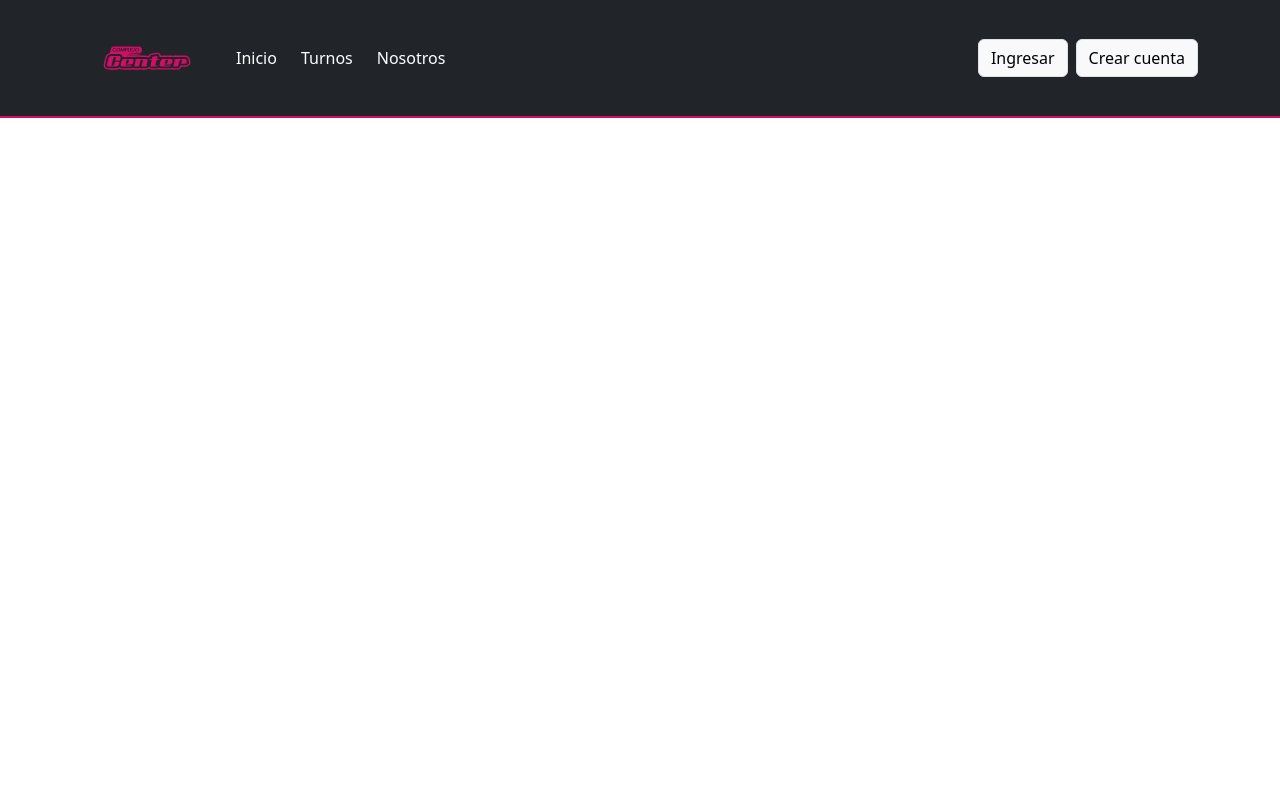
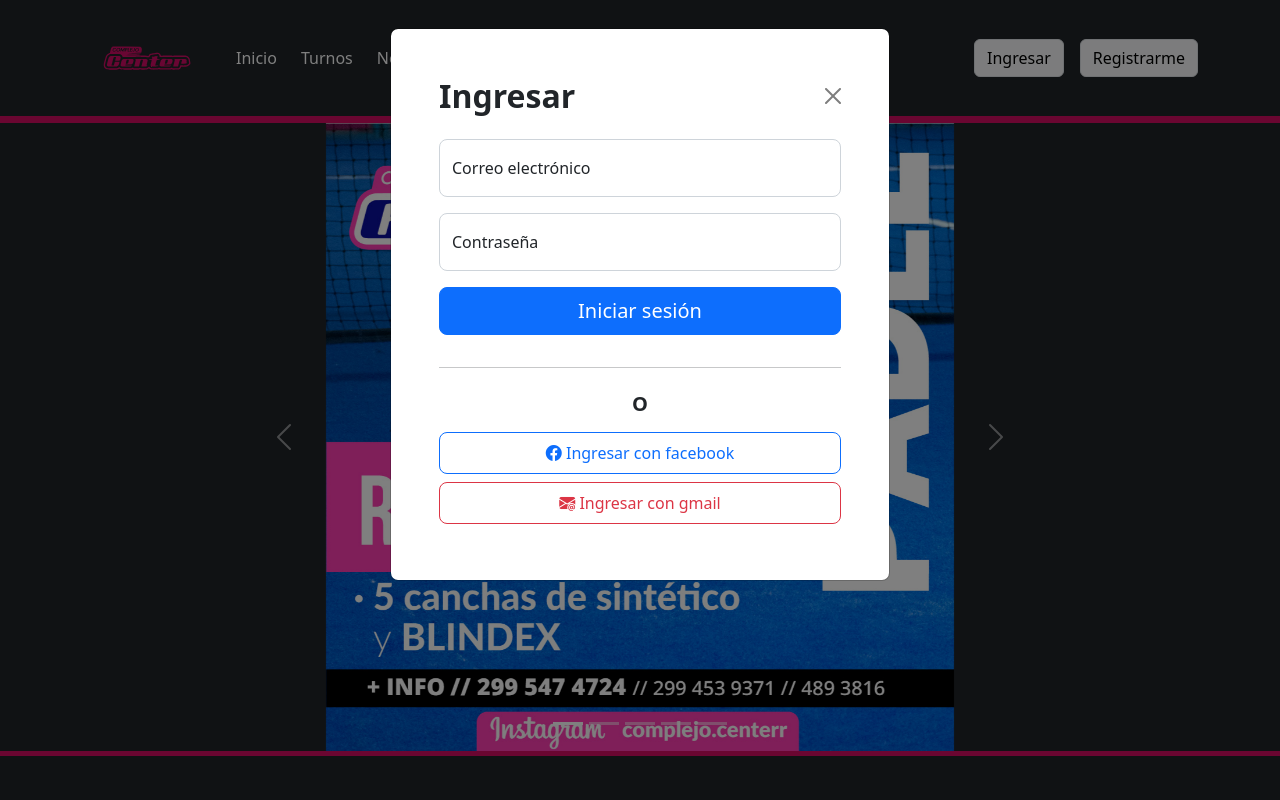
Before and after one commit to wtfranco22/complejo-frontend, a Vue app: page / in a window 1280 px wide. Both pictures are taken after a click on the button "Ingresar". Shown: the top 800 px of the page. Built offline with nearby package versions, Linux system fonts and the light colour scheme.

Commit message:
agregando componentes para vista de login y registro

```diff
--- /dev/null
+++ b/src/components/Actividades.vue
@@ -0,0 +1,48 @@
+<script setup>
+</script>
+<template>
+    <div class="container-fluid bg-dark d-flex justify-content-center">
+        <div id="carouselExampleCaptions" class="carousel slide col-8 ">
+            <div class="carousel-indicators">
+                <button type="button" data-bs-target="#carouselExampleCaptions" data-bs-slide-to="0" class="active"
+                    aria-current="true" aria-label="Slide 1"></button>
+                <button type="button" data-bs-target="#carouselExampleCaptions" data-bs-slide-to="1"
+                    aria-label="Slide 2"></button>
+                <button type="button" data-bs-target="#carouselExampleCaptions" data-bs-slide-to="2"
+                    aria-label="Slide 3"></button>
+                <button type="button" data-bs-target="#carouselExampleCaptions" data-bs-slide-to="3"
+                    aria-label="Slide 4"></button>
+                <button type="button" data-bs-target="#carouselExampleCaptions" data-bs-slide-to="4"
+                    aria-label="Slide 5"></button>
+            </div>
+            <div class="carousel-inner">
+                <div class="carousel-item active">
+                    <img src="../assets/padel.jpg" class="d-block mx-auto w-75" alt="...">
+                </div>
+                <div class="carousel-item">
+                    <img src="../assets/futbol.jpg" class="d-block mx-auto w-75" alt="...">
+                </div>
+                <div class="carousel-item">
+                    <img src="../assets/gimnasio.jpg" class="d-block mx-auto w-75" alt="...">
+                </div>
+                <div class="carousel-item">
+                    <img src="../assets/pileta.jpg" class="d-block mx-auto w-75" alt="...">
+                </div>
+                <div class="carousel-item">
+                    <img src="../assets/squash.jpg" class="d-block mx-auto w-75" alt="...">
+                </div>
+            </div>
+            <button class="carousel-control-prev" type="button" data-bs-target="#carouselExampleCaptions"
+                data-bs-slide="prev">
+                <span class="carousel-control-prev-icon" aria-hidden="true"></span>
+                <span class="visually-hidden">Anterior</span>
+            </button>
+            <button class="carousel-control-next" type="button" data-bs-target="#carouselExampleCaptions"
+                data-bs-slide="next">
+                <span class="carousel-control-next-icon" aria-hidden="true"></span>
+                <span class="visually-hidden">Siguiente</span>
+            </button>
+        </div>
+    </div>
+</template>
+<style scoped></style>
--- a/src/components/Footer.vue
+++ b/src/components/Footer.vue
@@ -28,4 +28,7 @@ var anio = new Date().getFullYear();
 </template>
 
 <style scope>
+.container-fluid {
+  border-top: 5px solid #d40c63;
+}
 </style>
--- a/src/components/Header.vue
+++ b/src/components/Header.vue
@@ -1,5 +1,6 @@
 <script setup>
-
+import Login from './Login.vue';
+import Register from './Register.vue';
 </script>
 
 <template>
@@ -17,18 +18,18 @@
           <a class="nav-link text-white active me-md-2" aria-current="page" href="#">Inicio</a>
           <a class="nav-link text-white me-md-2" href="#">Turnos</a>
           <a class="nav-link text-white me-md-2" href="#">Nosotros</a>
-          <a class="nav-link text-white d-block d-md-none" href="#">Ingresar</a>
-          <a class="nav-link text-white d-block d-md-none" href="#">Crear cuenta</a>
+          <a class="nav-link text-white d-block d-md-none" href="#" data-bs-toggle="modal" data-bs-target="#login">Ingresar</a>
+          <a class="nav-link text-white d-block d-md-none" href="#" data-bs-toggle="modal" data-bs-target="#register">Registrarme</a>
         </div>
       </div>
       <div class="d-none d-md-block">
-        <button type="button" class="btn btn-light border me-2">Ingresar</button>
-        <button type="button" class="btn btn-light border">Crear cuenta</button>
+        <button type="button" class="btn btn-light border me-3" data-bs-toggle="modal" data-bs-target="#login">Ingresar</button>
+        <button type="button" class="btn btn-light border" data-bs-toggle="modal" data-bs-target="#register">Registrarme</button>
       </div>
     </div>
   </nav>
-  <div class="container vh-100">
-  </div>
+  <Login />
+  <Register />
 </template>
 <style scoped>
 nav {
--- /dev/null
+++ b/src/components/Login.vue
@@ -0,0 +1,37 @@
+<script setup>
+</script>
+<template>
+    <div class="modal fade" id="login" tabindex="-1" aria-labelledby="loginLabel" aria-hidden="true">
+        <div class="modal-dialog" role="form">
+            <div class="modal-content">
+                <div class="modal-header p-5 pb-4 border-bottom-0">
+                    <h1 class="fw-bold mb-0 fs-2">Ingresar</h1>
+                    <button type="button" class="btn-close" data-bs-dismiss="modal" aria-label="Close"></button>
+                </div>
+                <div class="modal-body p-5 pt-0">
+                    <form class="">
+                        <div class="form-floating mb-3">
+                            <input type="email" class="form-control rounded-3" id="userEmail" placeholder="">
+                            <label for="userEmail">Correo electrónico</label>
+                        </div>
+                        <div class="form-floating mb-3">
+                            <input type="password" class="form-control rounded-3" id="userPassword" placeholder="">
+                            <label for="userPassword">Contraseña</label>
+                        </div>
+                        <button class="w-100 mb-2 btn btn-lg rounded-3 btn-primary" type="submit">Iniciar sesión</button>
+                        <hr class="my-4">
+                        <h2 class="fs-5 fw-bold mb-3 text-center">O</h2>
+                        <button class="w-100 py-2 mb-2 btn btn-outline-primary rounded-3" type="submit">
+                            <i class="bi bi-facebook" style="font-size: 1rem;"></i>
+                            Ingresar con facebook
+                        </button>
+                        <button class="w-100 py-2 mb-2 btn btn-outline-danger rounded-3" type="submit">
+                            <i class="bi bi-envelope-at-fill" style="font-size: 1rem;"></i>
+                            Ingresar con gmail
+                        </button>
+                    </form>
+                </div>
+            </div>
+        </div>
+    </div>
+</template>
--- /dev/null
+++ b/src/components/Register.vue
@@ -0,0 +1,49 @@
+<script setup>
+</script>
+<template>
+    <div class="modal fade" id="register" tabindex="-1" aria-labelledby="registerLabel" aria-hidden="true">
+        <div class="modal-dialog" role="form">
+            <div class="modal-content">
+                <div class="modal-header p-5 pb-4 border-bottom-0">
+                    <h1 class="fw-bold mb-0 fs-2">Registrarme</h1>
+                    <button type="button" class="btn-close" data-bs-dismiss="modal" aria-label="Close"></button>
+                </div>
+                <div class="modal-body p-5 pt-0">
+                    <form class="row g-3">
+                        <div class="col-12">
+                            <label for="registerEmail" class="form-label">Correo Electronico</label>
+                            <input type="email" class="form-control" id="registerEmail">
+                        </div>
+                        <div class="col-md-6">
+                            <label for="registerPassword" class="form-label">Contraseña</label>
+                            <input type="password" class="form-control" id="registerPassword">
+                        </div>
+                        <div class="col-md-6">
+                            <label for="registerPasswordConfirmed" class="form-label">Confirmar contraseña</label>
+                            <input type="password" class="form-control" id="registerPasswordConfirmed">
+                        </div>
+                        <div class="col-12">
+                            <label for="registerName" class="form-label">Nombre</label>
+                            <input type="text" class="form-control" id="registerName">
+                        </div>
+                        <div class="col-12">
+                            <label for="registerLastName" class="form-label">Apellido</label>
+                            <input type="text" class="form-control" id="registerLastName">
+                        </div>
+                        <div class="col-md-4">
+                            <label for="registerDni" class="form-label">Dni</label>
+                            <input type="number" minlength="8" maxlength="8" class="form-control" id="registerDni">
+                        </div>
+                        <div class="col-md-8">
+                            <label for="registerPhone" class="form-label">Celular</label>
+                            <input type="number" class="form-control" id="registerPhone">
+                        </div>
+                        <div class="col-12">
+                            <button type="submit" class="btn btn-primary">Registrarme</button>
+                        </div>
+                    </form>
+                </div>
+            </div>
+        </div>
+    </div>
+</template>
```
